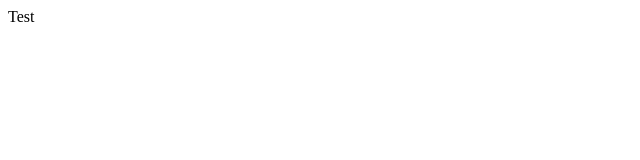
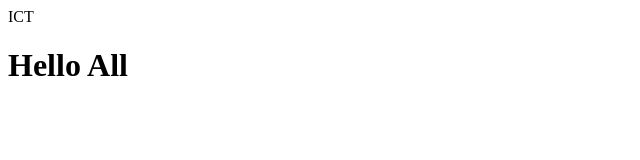
Before and after one commit to haywik/haywik.github.io, a plain HTML site: page index.html in a window 1280 px wide. Shown: the whole page, without its empty margins (0-640 px from the left). Drawn offline with Linux system fonts and the light colour scheme.

Commit message:
Add head and body content to index.html

```diff
--- a/index.html
+++ b/index.html
@@ -1,5 +1,12 @@
 <!DOCTYPE html>
 <html>
-Test
+<head>
+  ICT
+</head>
 
+<body>
+  <h1>
+    Hello All
+  </h1>
+</body>
 </html>
```
